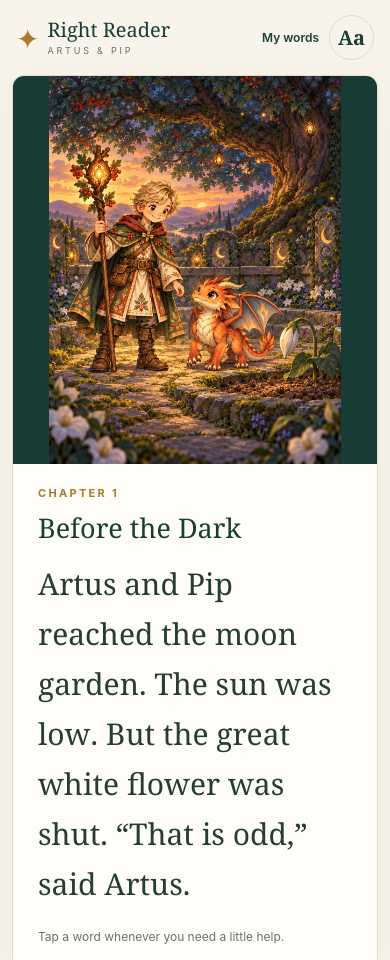
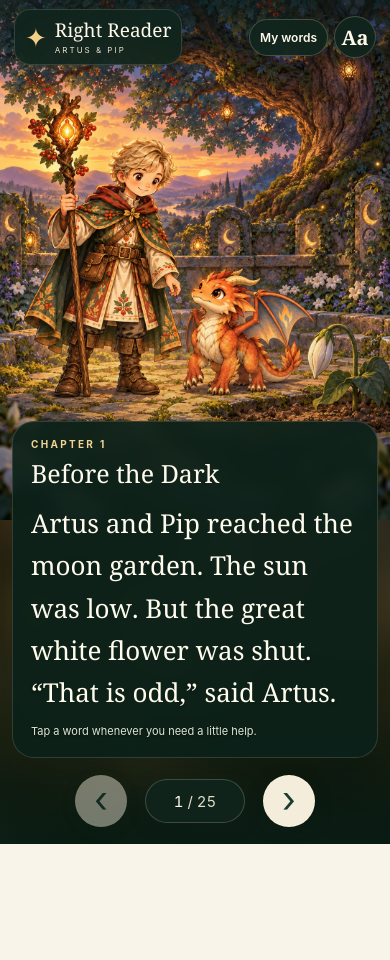
Before and after one commit to Ikarus-eth/rightreader, a plain HTML site: page phonics/index.html in a window 390 px wide. Shown: the top 960 px of the page. After the commit the page ends 844 px from the top, so only its background shows below. Drawn offline with Linux system fonts and the light colour scheme.

Commit message:
Show tappable text over full-page artwork and add flower's spelling family

```diff
--- a/phonics/index.html
+++ b/phonics/index.html
@@ -4,13 +4,13 @@
   <meta charset="utf-8">
   <meta name="viewport" content="width=device-width,initial-scale=1,viewport-fit=cover">
   <meta name="theme-color" content="#183f35">
-  <meta name="rightreader-pilot-build" content="moonflower-20260928-r8">
+  <meta name="rightreader-pilot-build" content="moonflower-20260928-r9">
   <meta name="description" content="Read The Thirsty Moonflower with Artus and Pip. Tap a word for reading help.">
   <title>Artus & Pip · Right Reader</title>
   <link rel="icon" href="../icons/rr-192.png">
   <link rel="apple-touch-icon" href="../icons/rr-180.png">
   <link rel="manifest" href="manifest.json">
-  <link rel="stylesheet" href="styles.css?v=8">
+  <link rel="stylesheet" href="styles.css?v=9">
 </head>
 <body>
   <header class="app-header">
@@ -29,6 +29,6 @@
   <dialog id="help-dialog" class="help-dialog" aria-labelledby="help-title"></dialog>
   <dialog id="menu-dialog" class="menu-dialog" aria-labelledby="menu-title"></dialog>
   <audio id="narrator" preload="none"></audio>
-  <script type="module" src="reader.js?v=8"></script>
+  <script type="module" src="reader.js?v=9"></script>
 </body>
 </html>
--- a/phonics/reader.js
+++ b/phonics/reader.js
@@ -1,6 +1,6 @@
-const BUILD='moonflower-20260928-r8';
+const BUILD='moonflower-20260928-r9';
 const KEY='rrp_moonflower_v1';
-const CACHE='rightreader-phonics-moonflower-v8';
+const CACHE='rightreader-phonics-moonflower-v9';
 const $=id=>document.getElementById(id);
 const escapeHTML=s=>String(s).replace(/[&<>"']/g,c=>({'&':'&amp;','<':'&lt;','>':'&gt;','"':'&quot;',"'":'&#39;'}[c]));
 const normal=s=>s.toLowerCase().replaceAll('’',"'");
@@ -45,7 +45,7 @@ function wordMarkup(text){
 }
 function renderPage(){
  const p=book.pages[state.page];document.documentElement.style.setProperty('--reader-size',state.size+'px');
- $('reader').innerHTML=`<article class="story-page" aria-label="Page ${p.number}"><div class="picture-panel"><img src="${p.image}" alt="${escapeHTML(p.alt)}" fetchpriority="high" decoding="async"></div><div class="reading-panel"><p class="eyebrow">${p.heading?'CHAPTER '+p.chapter:'ARTUS & PIP'}</p>${p.heading?`<h1 class="chapter-title">${wordMarkup(p.heading)}</h1>`:''}<p class="story-text">${wordMarkup(p.text)}</p>${state.page===24?`<p class="attribution">${escapeHTML(book.attribution)}</p>`:''}<p class="reading-tip">Tap a word whenever you need a little help.</p></div></article>`;
+ $('reader').innerHTML=`<article class="story-page" aria-label="Page ${p.number}"><div class="picture-panel"><img class="scene-wash" src="${p.image}" alt="" aria-hidden="true" decoding="async"><img class="scene-artwork" src="${p.image}" alt="${escapeHTML(p.alt)}" fetchpriority="high" decoding="async"></div><div class="reading-panel"><p class="eyebrow">${p.heading?'CHAPTER '+p.chapter:'ARTUS & PIP'}</p>${p.heading?`<h1 class="chapter-title">${wordMarkup(p.heading)}</h1>`:''}<p class="story-text">${wordMarkup(p.text)}</p>${state.page===24?`<p class="attribution">${escapeHTML(book.attribution)}</p>`:''}<p class="reading-tip">Tap a word whenever you need a little help.</p></div></article>`;
  $('previous').disabled=state.page===0;$('next').disabled=state.page===24;
  $('page-menu').innerHTML=`${p.number} <span>/ ${book.pages.length}</span>`;
  $('page-menu').setAttribute('aria-label',`Page ${p.number} of ${book.pages.length}. Choose a page.`);
@@ -129,7 +129,7 @@ async function saveOffline(){
  try{
   if(!registration||!('caches'in window))throw Error('Offline support has not started. Reopen the page while online.');
   const cache=await caches.open(CACHE);
-  const urls=['./','index.html','reader.js?v=8','styles.css?v=8','book/story.json','teaching.json','audio.json','manifest.json',...book.pages.map(p=>p.image),...Object.values(audioManifest.words).map(a=>a.file)];
+  const urls=['./','index.html','reader.js?v=9','styles.css?v=9','book/story.json','teaching.json','audio.json','manifest.json',...book.pages.map(p=>p.image),...Object.values(audioManifest.words).map(a=>a.file)];
   const unique=[...new Set(urls)];let completed=0;
   for(let i=0;i<unique.length;i+=4){await Promise.all(unique.slice(i,i+4).map(async u=>{const res=await fetch(u,{cache:'reload'});if(!res.ok)throw Error('A book file could not download. Please try again.');await cache.put(u,res);completed++;}));if(label.isConnected)label.textContent=`Saving… ${Math.round(completed/unique.length*100)}%`;}
   if(label.isConnected)label.textContent='Book and all recordings saved for offline reading.';
--- a/phonics/styles.css
+++ b/phonics/styles.css
@@ -18,3 +18,49 @@ dialog{color:var(--ink);border:1px solid var(--line);padding:0;box-shadow:0 24px
 .sound-card{display:flex;flex-direction:column;align-items:center;justify-content:center;gap:7px;min-height:100px;padding:12px 4px;border:1px solid var(--line);border-radius:14px;background:#f5f2e9;font:18px Reader,Georgia,serif}
 .sound-card span{font:36px/1.2 sans-serif}
 @media(max-width:420px){.sound-grid{grid-template-columns:repeat(3,minmax(0,1fr))}}
+
+/* The original art stays intact. Its soft extension fills wider screens. */
+body{background:#102419}
+.app-header{position:fixed;z-index:5;top:0;left:0;right:0;height:82px;max-width:none;padding:12px max(24px,env(safe-area-inset-right)) 12px max(24px,env(safe-area-inset-left));pointer-events:none;background:linear-gradient(#081b1899,transparent)}
+.app-header button{pointer-events:auto}
+.brand{color:#fff8e8;background:#10251ddd;border:1px solid #fff5d524;border-radius:16px;padding:9px 14px;backdrop-filter:blur(12px)}
+.brand small{color:#efe7cf}.brand-mark{color:#f2cf87}
+.header-actions{gap:10px}.header-actions button{color:#fff9e9;background:#10251de8;border:1px solid #fff5d535;border-radius:24px;backdrop-filter:blur(12px)}
+.header-actions .icon-button{border-color:#fff5d535}.count{background:#f2cf87;color:#173b2d}
+#reader{max-width:none;margin:0;padding:0;min-height:100svh}
+.story-page{position:relative;display:block;width:100%;height:100svh;min-height:100svh;max-height:none;border:0;border-radius:0;box-shadow:none;background:#102419;isolation:isolate;overflow:hidden}
+.picture-panel{position:absolute;inset:0;display:block;width:100%;height:100%;min-height:0;background:#102419;pointer-events:none;overflow:hidden}
+.picture-panel .scene-wash{position:absolute;inset:-30px;width:calc(100% + 60px);height:calc(100% + 60px);object-fit:cover;filter:blur(22px) brightness(.58);opacity:.9}
+.picture-panel .scene-artwork{position:absolute;inset:0;width:100%;height:100%;object-fit:contain;object-position:center center}
+.picture-panel::after{content:"";position:absolute;inset:0;background:linear-gradient(0deg,#07190b99 0%,transparent 55%);pointer-events:none}
+.reading-panel{position:absolute;z-index:2;left:50%;transform:translateX(-50%);bottom:calc(86px + env(safe-area-inset-bottom));width:min(calc(75svh - 36px),calc(100% - 32px));max-height:43svh;padding:22px 26px;align-self:auto;overflow:auto;border-radius:22px;color:#fffbed;background:#0b2119e8;border:1px solid #e8e6c428;backdrop-filter:blur(8px);box-shadow:0 12px 50px #05160b29}
+.reading-panel .eyebrow{color:#f1d393}.reading-panel .chapter-title{color:#fffbed;margin-bottom:20px;font-size:clamp(30px,3vw,44px);line-height:1.18}
+.reading-panel .story-text{color:#fffbed;font-size:var(--reader-size);line-height:1.6;text-shadow:0 1px 3px #07150a}
+.reading-panel .word:hover,.reading-panel .word.selected{background:#f2dfb9;color:#183f35;text-shadow:none}
+.reading-panel .word:focus-visible{outline-color:#f5d693}
+.reading-panel .reading-tip,.reading-panel .attribution{color:#e0e6d6;text-shadow:0 1px 2px #07150a}
+.reading-panel .reading-tip{margin:18px 0 0}
+.reader-nav{position:fixed;z-index:4;bottom:0;left:0;right:0;max-width:none;min-height:86px;padding:10px 20px calc(10px + env(safe-area-inset-bottom));gap:18px;background:linear-gradient(transparent,#071c16a8);pointer-events:none}
+.reader-nav button{pointer-events:auto;box-shadow:0 4px 18px #071c1640}
+.nav-button{background:#f4eddb;color:#193e31;border:1px solid #fff8df4d}
+.page-label{border:1px solid #fff8df30;border-radius:24px;padding:10px 18px;background:#10251de8;color:#fffbed;backdrop-filter:blur(12px)}
+.page-label span{color:#e2ddca}.nav-button:disabled{opacity:.45}
+@media(max-width:900px),(orientation:portrait){
+ .app-header{height:74px;padding:10px max(14px,env(safe-area-inset-right)) 10px max(14px,env(safe-area-inset-left))}
+ .brand{font-size:19px;padding:7px 10px;gap:8px}.brand-mark{font-size:26px}.brand small{font-size:8px;letter-spacing:2px}
+ .header-actions{gap:6px}.header-actions button{font-size:12px;padding:10px}.header-actions .icon-button{width:42px;height:42px}
+ .story-page{min-height:100svh}
+ .picture-panel .scene-artwork{object-position:center top}
+ .picture-panel::after{background:linear-gradient(0deg,#07190bba 0%,transparent 62%)}
+ .reading-panel{left:50%;right:auto;bottom:calc(86px + env(safe-area-inset-bottom));width:min(calc(75svh - 32px),calc(100% - 32px));max-height:43svh;padding:20px 22px;background:#0b2119eb;border-color:#e8e6c428}
+ .reading-panel .chapter-title{font-size:28px;margin-bottom:12px}
+ .reading-panel .eyebrow{font-size:10px;margin-bottom:8px}
+ .reading-panel .story-text{font-size:clamp(23px,var(--reader-size),34px);line-height:1.55}
+ .reading-panel .reading-tip{font-size:11px;margin-top:14px}
+}
+@media(max-width:440px){
+ .reading-panel{left:50%;right:auto;width:calc(100% - 24px);padding:16px 18px;max-height:47svh}
+ .reading-panel .chapter-title{font-size:25px}
+ .reading-panel .story-text{font-size:clamp(23px,calc(var(--reader-size) - 4px),30px)}
+ .reading-panel .reading-tip{margin-top:10px}
+}
--- a/phonics/sw.js
+++ b/phonics/sw.js
@@ -1,6 +1,6 @@
 /* This worker only controls /phonics/ and never reads the original reader's saves. */
-const CACHE='rightreader-phonics-moonflower-v8';
-const SHELL=['./','index.html','styles.css?v=8','reader.js?v=8','book/story.json','teaching.json','audio.json','manifest.json'];
+const CACHE='rightreader-phonics-moonflower-v9';
+const SHELL=['./','index.html','styles.css?v=9','reader.js?v=9','book/story.json','teaching.json','audio.json','manifest.json'];
 self.addEventListener('install',e=>e.waitUntil(caches.open(CACHE).then(c=>c.addAll(SHELL)).then(()=>self.skipWaiting())));
 self.addEventListener('activate',e=>e.waitUntil(self.clients.claim()));
 async function withRange(response,range){
```
Also changed, not shown: docs/CURRENT_STATUS.md (+16 -0 lines), docs/PHONICS_COVERAGE.md (+1 -1 lines), .github/workflows/finalize-moonflower-audio.yml, README.md.
